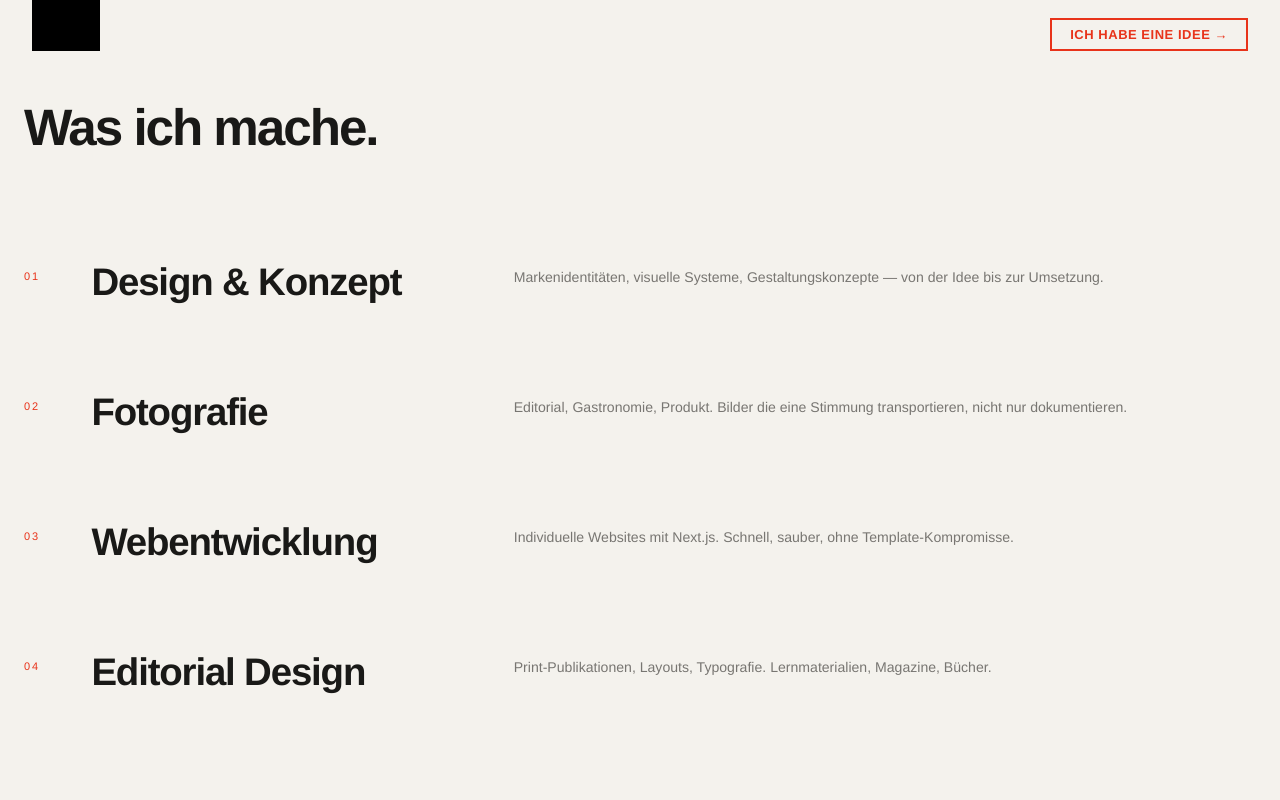
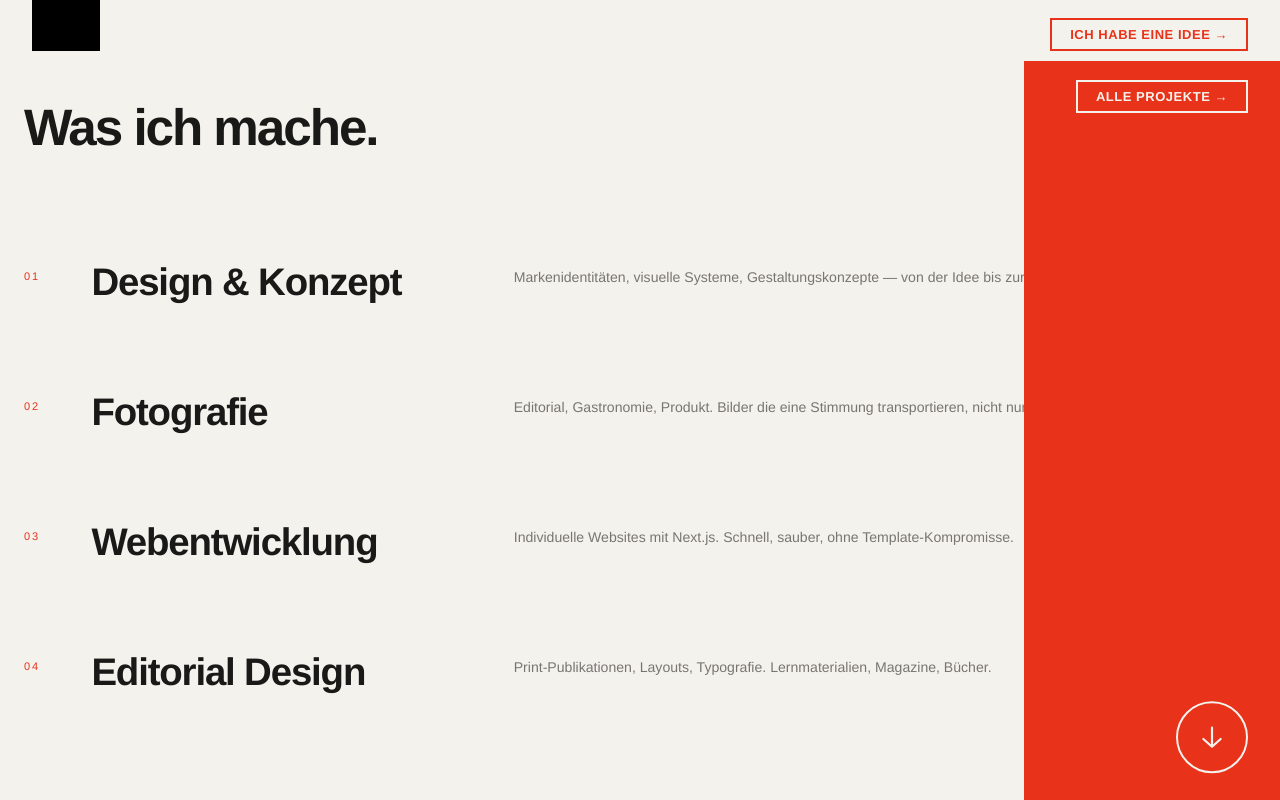
Before and after one commit to dxvxds03/studio-schander, a Next.js app: page / in a window 1280 px wide. Shown: the top 800 px of the page. Built offline with nearby package versions, Linux system fonts and the light colour scheme; no server answers; the database is empty; grey boxes are pictures that could not be loaded; a web font is replaced by a local one.

Commit message:
Portfolio Refining

```diff
--- a/src/app/layout.tsx
+++ b/src/app/layout.tsx
@@ -2,6 +2,7 @@ import type { Metadata } from 'next'
 import './globals.css'
 import CustomCursor from '@/components/CustomCursor'
 import LoadingScreen from '@/components/LoadingScreen'
+import Sidebar from '@/components/Sidebar'
 
 export const metadata: Metadata = {
   title: 'David Schander — Portfolio',
@@ -18,6 +19,7 @@ export default function RootLayout({ children }: { children: React.ReactNode })
       <body>
         <LoadingScreen />
         <CustomCursor />
+        <Sidebar />
         {children}
       </body>
     </html>
--- a/src/components/HeroSection.tsx
+++ b/src/components/HeroSection.tsx
@@ -223,9 +223,9 @@ export default function HeroSection({ projects }: { projects: HeroProject[] }) {
     let lastY = window.scrollY
     const onScroll = () => {
       const y = window.scrollY
-      const heroH = sectionRef.current?.offsetHeight ?? 0
-      if (y < lastY && y > heroH) setShowStickyHeader(true)
-      else if (y >= lastY || y <= heroH) setShowStickyHeader(false)
+      const threshold = window.innerHeight
+      if (y < lastY && y > threshold) setShowStickyHeader(true)
+      else if (y >= lastY || y <= threshold) setShowStickyHeader(false)
       lastY = y
     }
     window.addEventListener('scroll', onScroll, { passive: true })
@@ -495,76 +495,6 @@ export default function HeroSection({ projects }: { projects: HeroProject[] }) {
           </h1>
         </motion.div>
 
-        {/* Right sidebar — 20% width, replaces negroni half */}
-        <div
-          style={{
-            position: 'absolute',
-            top: '61px', // below nav
-            right: 0,
-            bottom: 0,
-            width: '20%',
-            zIndex: 10,
-            display: 'flex',
-            flexDirection: 'column',
-            alignItems: 'center',
-            justifyContent: 'space-evenly',
-            padding: 'clamp(16px, 2vw, 28px) clamp(12px, 1.5vw, 20px)',
-            borderLeft: '1px solid var(--faint)',
-          }}
-        >
-          <CircleScrollButton />
-
-          <a
-            href="mailto:hello@davidschander.com"
-            data-hover
-            className="nav-cta-btn"
-            style={{
-              fontFamily: '"Cabinet Grotesk", "Helvetica Neue", Helvetica, Arial, sans-serif',
-              fontWeight: 800,
-              fontSize: '11px',
-              letterSpacing: '0.04em',
-              textTransform: 'uppercase',
-              textDecoration: 'none',
-              border: '2px solid currentColor',
-              padding: '8px 14px',
-              lineHeight: 1.3,
-              background: 'transparent',
-              textAlign: 'center',
-            }}
-          >
-            ich habe<br />eine idee →
-          </a>
-
-          <a
-            href="/projekte"
-            data-hover
-            style={{
-              fontFamily: '"Cabinet Grotesk", "Helvetica Neue", Helvetica, Arial, sans-serif',
-              fontWeight: 800,
-              fontSize: '11px',
-              letterSpacing: '0.04em',
-              textTransform: 'uppercase',
-              color: 'var(--ink)',
-              textDecoration: 'none',
-              border: '2px solid var(--ink)',
-              padding: '8px 14px',
-              lineHeight: 1.3,
-              background: 'transparent',
-              textAlign: 'center',
-              transition: 'background 0.15s ease, color 0.15s ease',
-            }}
-            onMouseEnter={e => {
-              e.currentTarget.style.background = 'var(--ink)'
-              e.currentTarget.style.color = 'var(--cream)'
-            }}
-            onMouseLeave={e => {
-              e.currentTarget.style.background = 'transparent'
-              e.currentTarget.style.color = 'var(--ink)'
-            }}
-          >
-            Alle<br />Projekte
-          </a>
-        </div>
       </div>
 
       {/* Sticky heading — always mounted so CyclingWord stays in sync with hero */}
--- /dev/null
+++ b/src/components/Sidebar.tsx
@@ -0,0 +1,96 @@
+'use client'
+
+import { usePathname } from 'next/navigation'
+import { motion } from 'framer-motion'
+
+export default function Sidebar() {
+  const pathname = usePathname()
+  if (pathname.startsWith('/admin')) return null
+
+  const scrollDown = () =>
+    document.getElementById('leistungen')?.scrollIntoView({ behavior: 'smooth' })
+
+  return (
+    <div
+      style={{
+        position: 'fixed',
+        right: 0,
+        top: '61px',
+        bottom: 0,
+        width: 'clamp(160px, 20vw, 280px)',
+        background: 'var(--negroni)',
+        zIndex: 45,
+        display: 'flex',
+        flexDirection: 'column',
+        alignItems: 'flex-end',
+        justifyContent: 'space-between',
+        padding: `clamp(10px, 1.5vw, 20px) clamp(20px, 2.5vw, 32px) clamp(20px, 2.5vw, 32px)`,
+      }}
+    >
+      <a
+        href="/projekte"
+        data-hover
+        style={{
+          fontFamily: '"Cabinet Grotesk", "Helvetica Neue", Helvetica, Arial, sans-serif',
+          fontWeight: 800,
+          fontSize: '13px',
+          letterSpacing: '0.04em',
+          textTransform: 'uppercase',
+          color: 'var(--cream)',
+          textDecoration: 'none',
+          border: '2px solid var(--cream)',
+          padding: '8px 18px',
+          lineHeight: 1,
+          whiteSpace: 'nowrap',
+          background: 'transparent',
+          display: 'inline-block',
+          transition: 'background 0.15s ease, color 0.15s ease',
+        }}
+        onMouseEnter={e => {
+          const el = e.currentTarget as HTMLAnchorElement
+          el.style.background = 'var(--cream)'
+          el.style.color = 'var(--negroni)'
+        }}
+        onMouseLeave={e => {
+          const el = e.currentTarget as HTMLAnchorElement
+          el.style.background = 'transparent'
+          el.style.color = 'var(--cream)'
+        }}
+      >
+        Alle Projekte →
+      </a>
+
+      <motion.button
+        onClick={scrollDown}
+        data-hover
+        style={{
+          width: '72px',
+          height: '72px',
+          borderRadius: '50%',
+          border: '2px solid var(--cream)',
+          background: 'transparent',
+          display: 'flex',
+          alignItems: 'center',
+          justifyContent: 'center',
+          flexShrink: 0,
+          padding: 0,
+          color: 'var(--cream)',
+          cursor: 'none',
+        }}
+        whileHover={{ background: 'var(--cream)', color: 'var(--negroni)', scale: 1.06 }}
+        animate={{ y: [0, 7, 0] }}
+        transition={{ y: { repeat: Infinity, duration: 2.4, ease: 'easeInOut' } }}
+      >
+        <svg width="26" height="26" viewBox="0 0 30 30" fill="none">
+          <path
+            d="M15 4v22M5 17l10 9 10-9"
+            stroke="currentColor"
+            strokeWidth="2.5"
+            strokeLinecap="round"
+            strokeLinejoin="round"
+          />
+        </svg>
+      </motion.button>
+    </div>
+  )
+}
```
